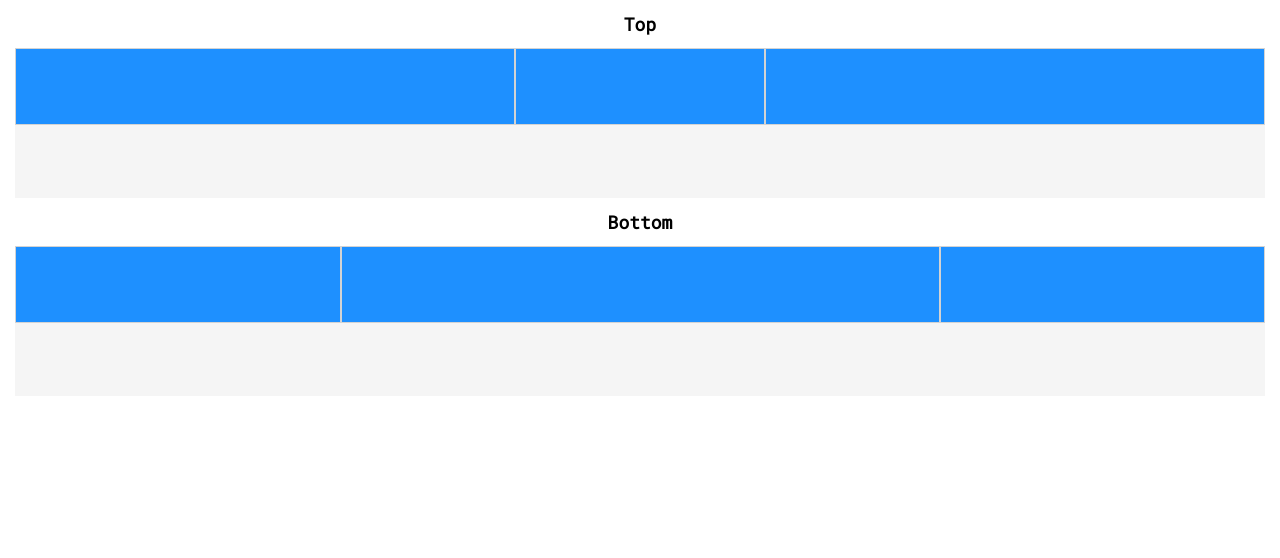
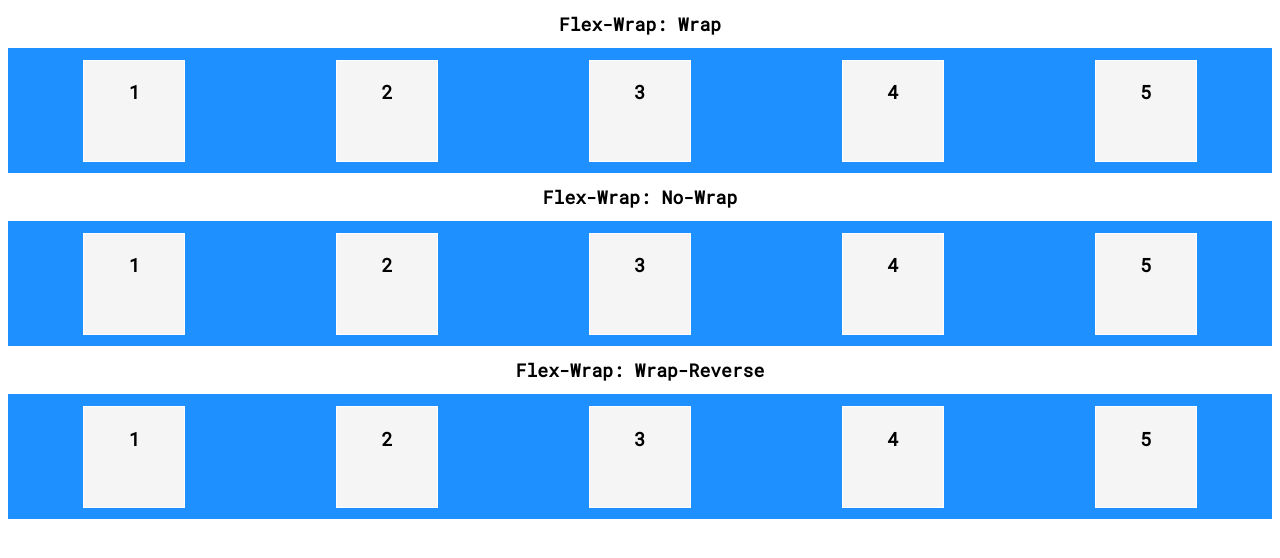
Before and after one commit to ysabelm/flexbox, a plain HTML site: page index.html in a window 1280 px wide. Drawn offline with Linux system fonts and the light colour scheme.

Commit message:
Applying flex-wrap properties to container: wrap, nowrap, wrap-reverse.

```diff
--- a/css/style.css
+++ b/css/style.css
@@ -1,42 +1,39 @@
 body {
-  border: 0;
-  margin: 0 15px;
   font-family: 'Roboto Mono', monospace;
 }
 
 h1 {
-  text-align: center;
-  display: block;
   font-size: 18px;
 }
 
-.container {
-  height: 150px;
-  width: 100%;
-  display: flex;
-  background-color: whitesmoke;
+h1,
+h3 {
+  text-align: center;
 }
 
-.side,
-.center {
-  height: 75px;
+.container {
   background-color: dodgerblue;
-  border: 1px solid lightgrey;
-  display: inline-block;
+  display: flex;
+  align-items: center;
+  min-height: 125px;
+  justify-content: space-around;
 }
 
-#top .side {
-  flex: 2 2 100px;
+.box {
+  background-color: whitesmoke;
+  border: 1px solid white;
+  width: 100px;
+  height: 100px;
 }
 
-#top .center {
-  flex: 1 3 50px;
+#wrap {
+  flex-wrap: wrap;
 }
 
-#bottom .side {
-  flex: 1 2 75px;
+#nowrap {
+  flex-wrap: nowrap;
 }
 
-#bottom .center {
-  flex: 2 1 100px;
+#reverse {
+  flex-wrap: wrap-reverse;
 }
--- a/index.html
+++ b/index.html
@@ -1,22 +1,67 @@
 <!DOCTYPE html>
 <html>
+
 <head>
-  <title>Flex</title>
-  <link rel="stylesheet" type="text/css" href="css/style.css" />
+  <title>Wrap</title>
+  <link href="css/style.css" type="text/css" rel="stylesheet" />
   <link href="https://fonts.googleapis.com/css?family=Roboto+Mono" rel="stylesheet">
 </head>
+
 <body>
-  <h1>Top</h1>
-  <div class="container" id="top">
-    <div class="side"></div>
-    <div class="center"></div>
-    <div class="side"></div>
+  <h1>Flex-Wrap: Wrap</h1>
+  <div class="container" id="wrap">
+    <div class="box">
+      <h3>1</h3>
+    </div>
+    <div class="box">
+      <h3>2</h3>
+    </div>
+    <div class="box">
+      <h3>3</h3>
+    </div>
+    <div class="box">
+      <h3>4</h3>
+    </div>
+    <div class="box">
+      <h3>5</h3>
+    </div>
   </div>
-  <h1>Bottom</h1>
-  <div class="container" id="bottom">
-    <div class="side"></div>
-    <div class="center"></div>
-    <div class="side"></div>
+  <h1>Flex-Wrap: No-Wrap</h1>
+  <div class="container" id="nowrap">
+    <div class="box">
+      <h3>1</h3>
+    </div>
+    <div class="box">
+      <h3>2</h3>
+    </div>
+    <div class="box">
+      <h3>3</h3>
+    </div>
+    <div class="box">
+      <h3>4</h3>
+    </div>
+    <div class="box">
+      <h3>5</h3>
+    </div>
+  </div>
+  <h1>Flex-Wrap: Wrap-Reverse</h1>
+  <div class="container" id="reverse">
+    <div class="box">
+      <h3>1</h3>
+    </div>
+    <div class="box">
+      <h3>2</h3>
+    </div>
+    <div class="box">
+      <h3>3</h3>
+    </div>
+    <div class="box">
+      <h3>4</h3>
+    </div>
+    <div class="box">
+      <h3>5</h3>
+    </div>
   </div>
 </body>
+
 </html>
```
